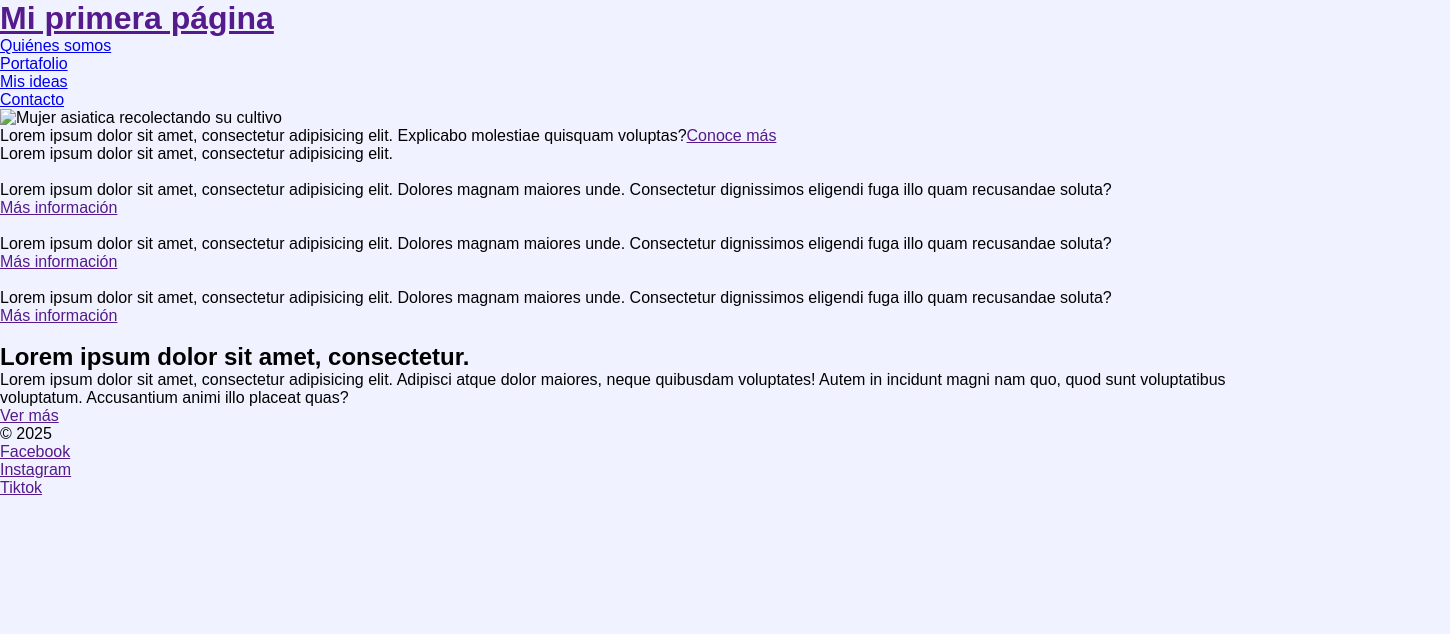
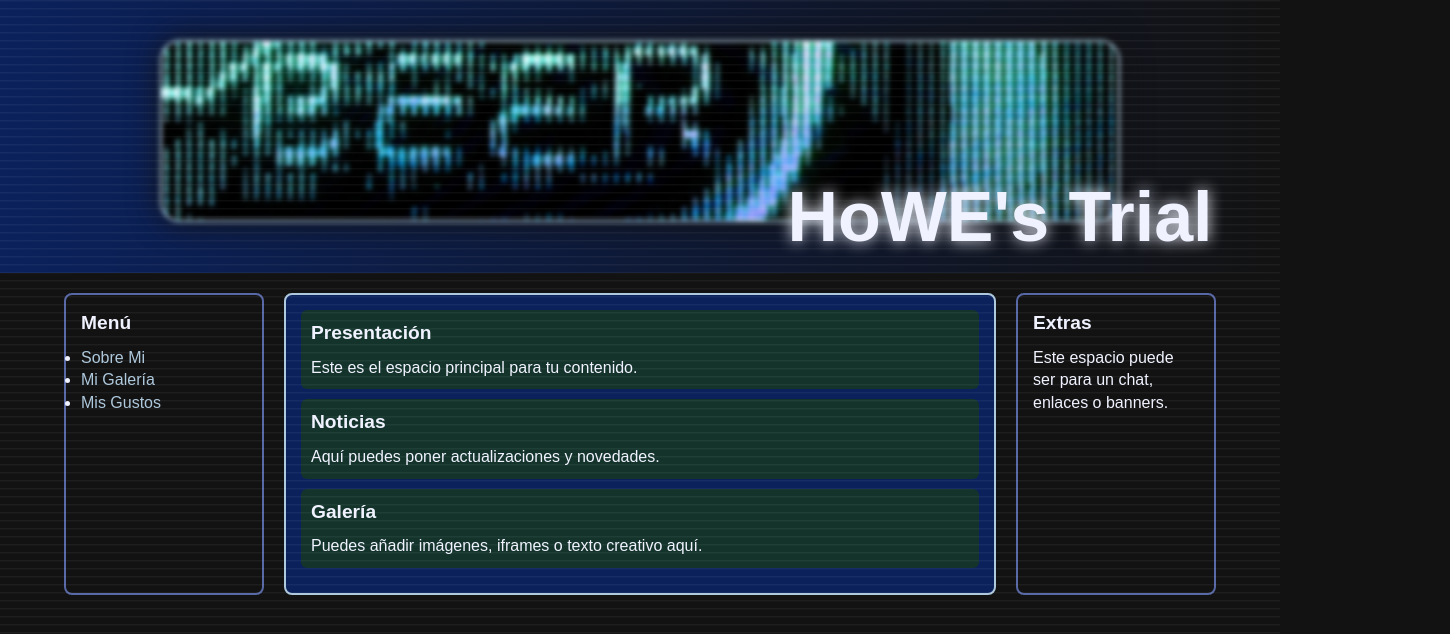
Before and after one commit to RebecaDelgadillo/rebeca_delgadillo, a plain HTML site: page index.html in a window 1280 px wide. Shown: the whole page, 1450 px wide, since content can reach past the window. Drawn offline with Linux system fonts and the light colour scheme; a web font is replaced by a local one.

Commit message:
Cambios 21 de sep

```diff
--- a/estilos/estilos.css
+++ b/estilos/estilos.css
@@ -28,15 +28,117 @@
     --Doto: "Doto", sans-serif;
     --grotesque: 'terminal_grotesque', sans-serif;
 }
+/* ===== Reset básico ===== */
+* {
+  margin: 0;
+  padding: 0;
+  box-sizing: border-box;
+}
 
-*{
-    margin:0;
-    padding:0;
+body {
+  background: var(--night-);
+  font-family: var(--Doto);
+  color: var(--ghost-wine);
+  line-height: 1.4;
+  display: flex;
+  flex-direction: column;
+  align-items: center;
+}
+
+.crt::before {
+  content: "";
+  position: fixed;
+  top: 0; left: 0; right: 0; bottom: 0;
+  background: repeating-linear-gradient(
+    rgba(255,255,255,0.05) 0px,
+    rgba(255,255,255,0.05) 1px,
+    transparent 2px,
+    transparent 8px
+  );
+  pointer-events: none;
+  z-index: 9999;
+}
+
+header {
+  width: 100%;
+  background: linear-gradient(90deg, var(--penn-blue), var(--night-));
+  padding: 40px;
+  text-align: center;
+  color: var(--ghost-wine);
+  font-size: var(--h4);
+  font-weight: bold;
+  margin-bottom: 20px;
+}
+.hero img {
+  border-radius: 20px;
+  align-items: center;
+  width: 80%;
+  border: 2px solid var(--columbia-blue);
+  box-shadow: 0 0 30px var(--night-);
+  filter: blur(2.5px)
+}
+.hero h1{
+    position: absolute;
+    left: 550px;
+    bottom: 520px;
+    width: 900px;
+    font-weight: bold;
+    padding: var(--padding-1-);
+    font-size: 70px;
+    z-index: 9999;
+    text-shadow: 0 0px 15px var(--ghost-wine);
 }
 
 
-body{
-    background-color: var(--ghost-wine);
-    font-family: "Doto", sans-serif;
+.container {
+  display: grid;
+  grid-template-columns: 200px 1fr 200px;
+  gap: 20px;
+  width: 90%;
+  max-width: 1200px;
+}
 
+/* ===== Columnas ===== */
+.left-column,
+.right-container {
+  background: #121212;
+  padding: 15px;
+  border: 2px solid #5868A6;
+  border-radius: 8px;
 }
+
+.holder {
+  display: flex;
+  flex-direction: column;
+  gap: 20px;
+}
+
+/* ===== Boxes ===== */
+.box {
+  background: #0a215c;
+  padding: 15px;
+  border-radius: 8px;
+  border: 2px solid #AEC8DC;
+}
+
+.box2 {
+  background: #14342b;
+  padding: 10px;
+  border-radius: 6px;
+  margin-bottom: 10px;
+}
+
+h2 {
+  margin-bottom: 10px;
+  font-size: 1.2rem;
+  color: #F0F3FF;
+}
+
+a {
+  color: #AEC8DC;
+  text-decoration: none;
+}
+
+a:hover {
+  color: #F0F3FF;
+}
--- a/index.html
+++ b/index.html
@@ -1,86 +1,55 @@
 <!DOCTYPE html>
-<html lang ="es">
+<html lang="es">
 <head>
    <meta charset="UTF-8">
     <meta name="viewport" content="width=device-width, initial-scale=1.0">
+    <link rel="icon" type="image/x-icon" href="/imagenes/howe.png">
     <title>howe</title>
   <link rel="stylesheet" href="estilos/estilos.css">
-    <link rel="icon" type="image/x-icon" href="/imagenes/Logo howe.png">
+</head>
 
-</head>
-<div class="contenedor">
-    <!-- Es el divisor por defecto-->
+<body class="crt">
 <header>
-        <!-- Header es un contenedor para los elementos que identifican este contenido. Puede ir el menú y otros-->
-        <h1><a href="">Mi primera página</a>
-            <!-- Las etiquetas h sirven para titulares (headings)-->
+    <div class="hero">
+    <img src="imagenes/Header.png" alt="Fotografia de un letrero enfocado en la palabra beer con un efecto ctr tv">
+    <h1>
+        HoWE's Trial
     </h1>
-        <nav>
-            <!-- Estructural: elementos de navegación-->
+    </div>
+  </header>
+  <div class="container">
+    <!-- Columna izquierda -->
+    <div class="left-column">
+      <h2>Menú</h2>
       <ul>
-                <!-- Textual: sirve para crear listas-->
-                <li>
-                    <!-- TEXTUAL: sirve para crear items de lista-->
-                    <a href="quienes_somos.html">
-                        <!-- HIPERTEXTUAL: Es la etiqueta más paradigmática HTML.-->
-                        Quiénes somos</a>
-
-                </li>
-                <li><a href="portafolio.html">Portafolio</a></li>
-                <li><a href="ideas.html">Mis ideas</a></li>
-                <li><a href="contacto.html">Contacto</a></li>
+        <li><a href="sobre_mi.html">Sobre Mi</a></li>
+        <li><a href="mi_galeria.html">Mi Galería</a></li>
+        <li><a href="mis_gustos.html">Mis Gustos</a></li>
       </ul>
-        </nav>
-    </header>
-    <main>
-        <!-- ETIQUETA ESTRUCTURAL para el cuerpo principal de mi contenido.-->
-        <div class="hero">
-            <img src="imagenes/hero.png" alt="Mujer asiatica recolectando su cultivo">
-            <p>Lorem ipsum dolor sit amet, consectetur adipisicing elit. Explicabo molestiae quisquam voluptas?<a
-                    href="">Conoce más</a></p>
-        </div>
-        <div class="cita">
-            <blockquote>Lorem ipsum dolor sit amet, consectetur adipisicing elit.</blockquote>
-        </div>
-        <div class="cards">
-            <div class="card"><img src="" alt="">
-                <p>Lorem ipsum dolor sit amet, consectetur adipisicing elit. Dolores magnam maiores unde. Consectetur
-                    dignissimos eligendi fuga illo quam recusandae soluta?</p>
-                <a href="">Más información</a>
-            </div>
-            <div class="card"><img src="" alt="">
-                <p>Lorem ipsum dolor sit amet, consectetur adipisicing elit. Dolores magnam maiores unde. Consectetur
-                    dignissimos eligendi fuga illo quam recusandae soluta?</p>
-                <a href="">Más información</a>
-            </div>
-            <div class="card"><img src="" alt="">
-                <p>Lorem ipsum dolor sit amet, consectetur adipisicing elit. Dolores magnam maiores unde. Consectetur
-                    dignissimos eligendi fuga illo quam recusandae soluta?</p>
-                <a href="">Más información</a>
-            </div>
-            <div class="destacado">
-                <img src="" alt="">
-                <div class="txt">
-                    <h2>Lorem ipsum dolor sit amet, consectetur.</h2>
-                    <p>Lorem ipsum dolor sit amet, consectetur adipisicing elit. Adipisci atque dolor maiores, neque quibusdam voluptates! Autem in incidunt magni nam quo, quod sunt voluptatibus voluptatum. Accusantium animi illo placeat quas?</p>
-                    <a href="">Ver más</a>
     </div>
 
+    <div class="holder">
+      <div class="box">
+        <div class="box2">
+          <h2>Presentación</h2>
+          <p>Este es el espacio principal para tu contenido.</p>
+        </div>
+        <div class="box2">
+          <h2>Noticias</h2>
+          <p>Aquí puedes poner actualizaciones y novedades.</p>
+        </div>
+        <div class="box2">
+          <h2>Galería</h2>
+          <p>Puedes añadir imágenes, iframes o texto creativo aquí.</p>
+        </div>
       </div>
     </div>
 
-    </main>
-    <footer>
-        <p>© 2025</p>
-        <nav class="redes">
-            <ul>
-                <li><a href="">Facebook</a></li>
-                <li><a href="">Instagram</a></li>
-                <li><a href="">Tiktok</a></li>
-            </ul>
-        </nav>
-    </footer>
+    <!-- Columna derecha -->
+    <div class="right-container">
+      <h2>Extras</h2>
+      <p>Este espacio puede ser para un chat, enlaces o banners.</p>
     </div>
-
-
+  </div>
 </body>
+</html>
```
Also changed, not shown: fuentes/stylesheet.css (line endings or trailing spaces), imagenes/Header.png (added), imagenes/Main.jpg (added), imagenes/howe.png (renamed from imagenes/Logo howe.png). Lines whose indentation alone changed are shown as unchanged.
